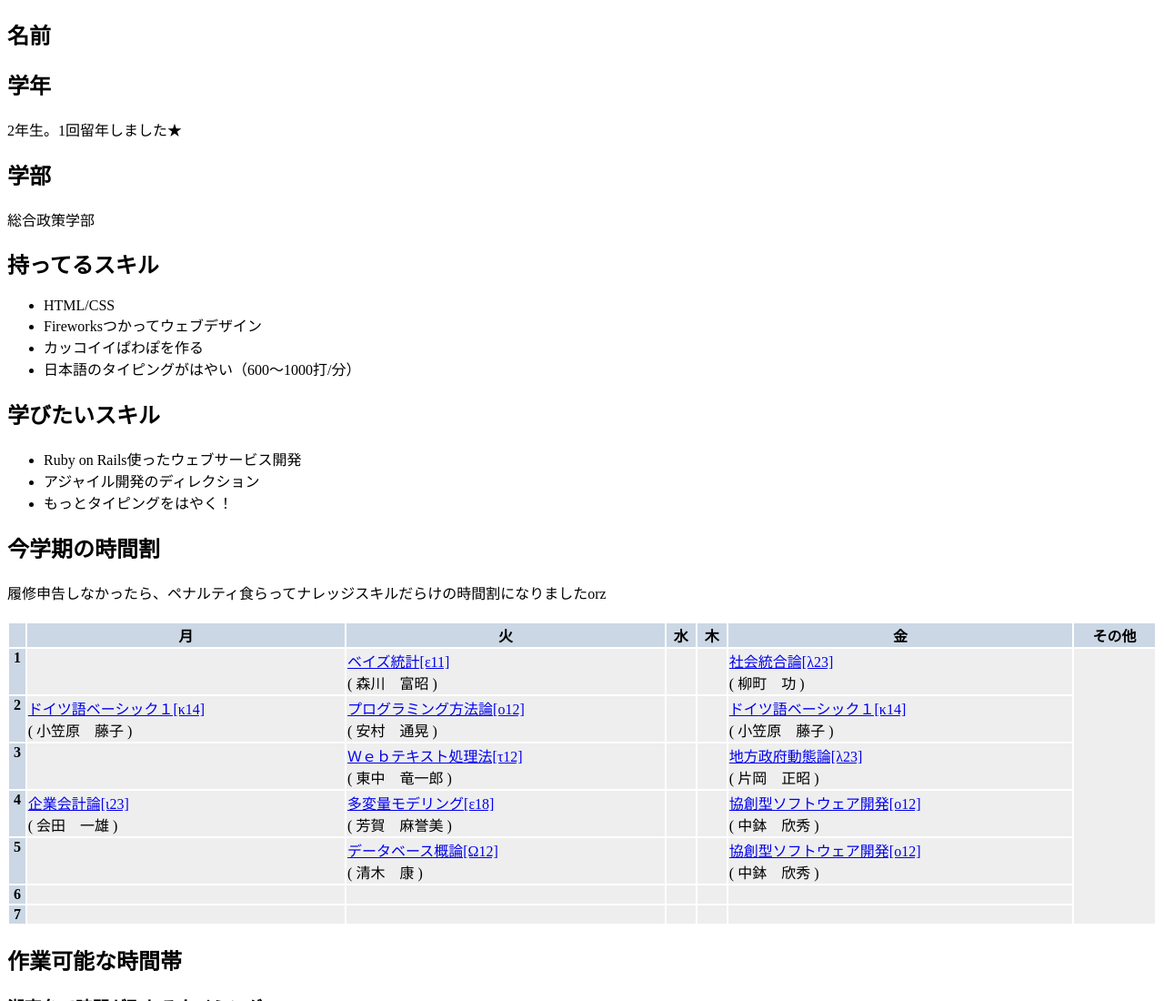
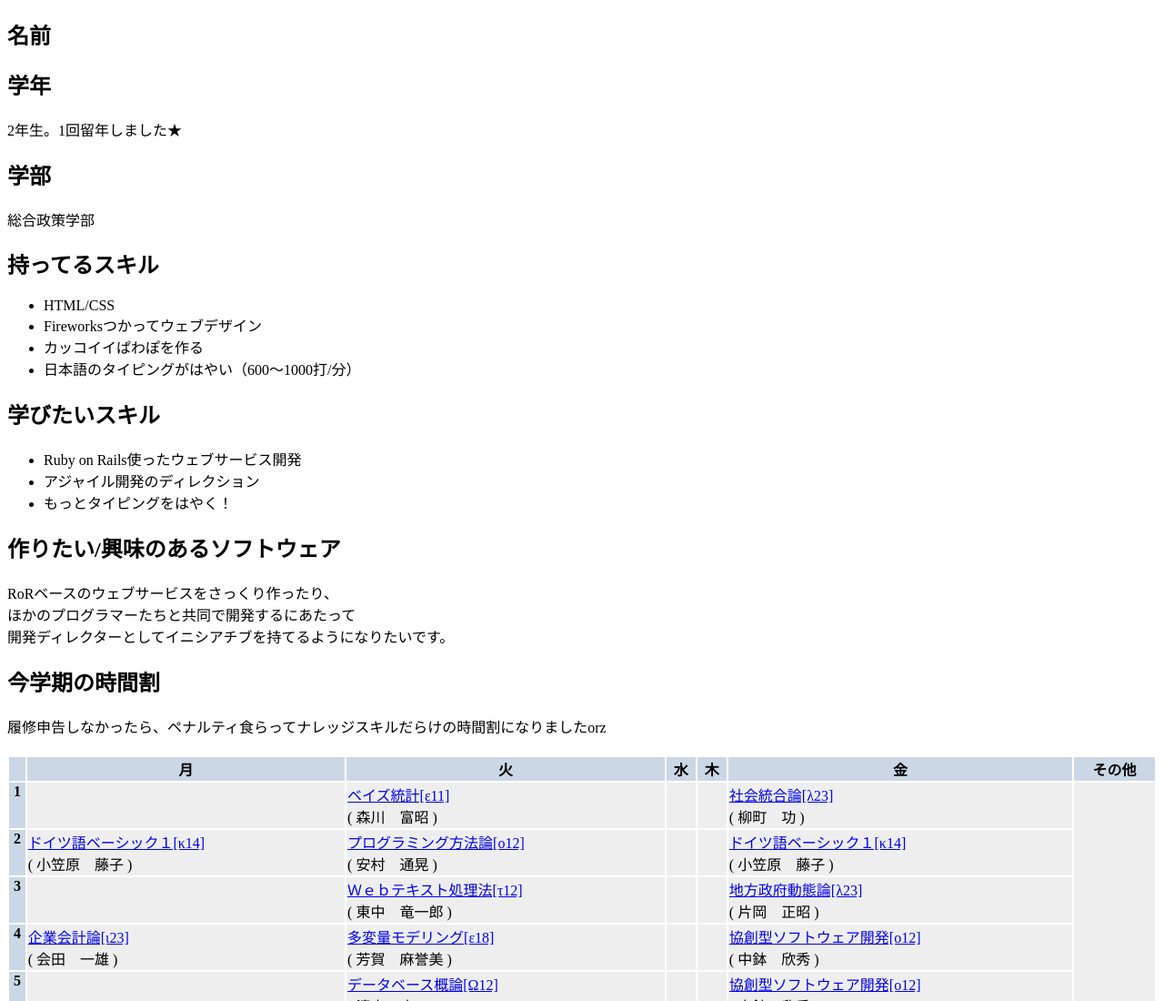
Before and after one commit to victorynakamura/GroupA, a plain HTML site: page mineiyuki.html in a window 1280 px wide. Shown: the top 1100 px of the page at 91% size. Drawn offline with Linux system fonts and the light colour scheme.

Commit message:
「作りたい/興味のあるソフトウェア」入力し忘れてた

```diff
--- a/mineiyuki.html
+++ b/mineiyuki.html
@@ -33,6 +33,14 @@
 	<li>アジャイル開発のディレクション</li>
 	<li>もっとタイピングをはやく！</li>
 </ul>
+
+<h2>作りたい/興味のあるソフトウェア</h2>
+
+<p>
+RoRベースのウェブサービスをさっくり作ったり、
+<br />ほかのプログラマーたちと共同で開発するにあたって
+<br />開発ディレクターとしてイニシアチブを持てるようになりたいです。
+</p>
 
 
 <h2>今学期の時間割</h2>
```
